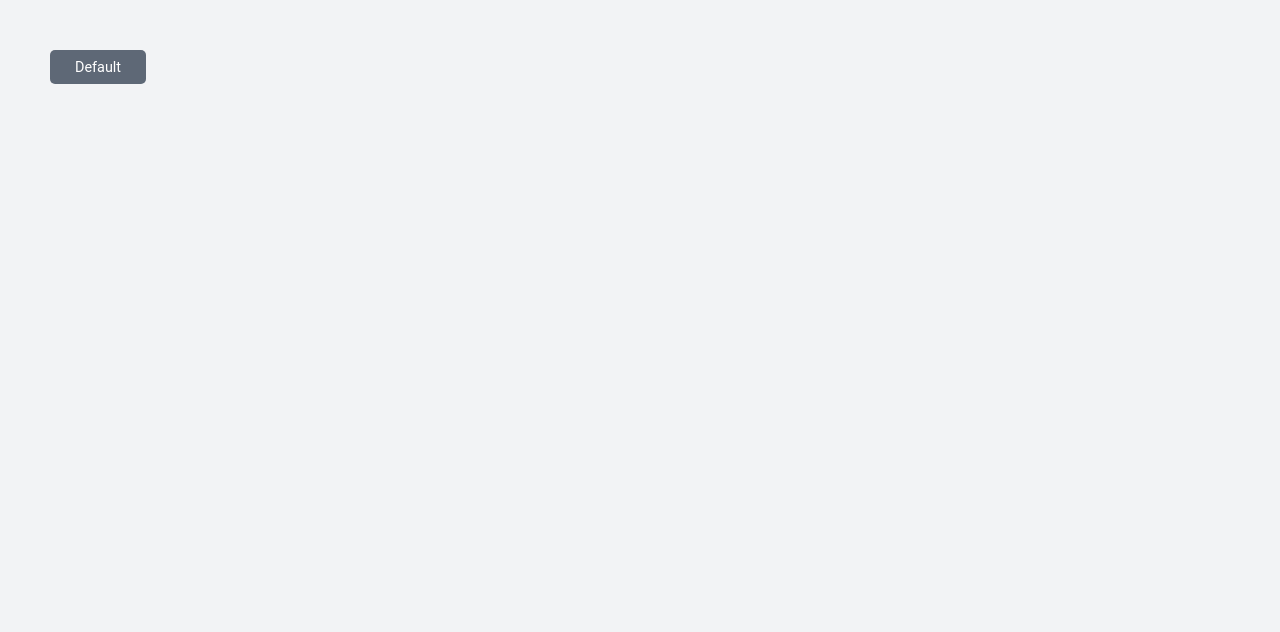
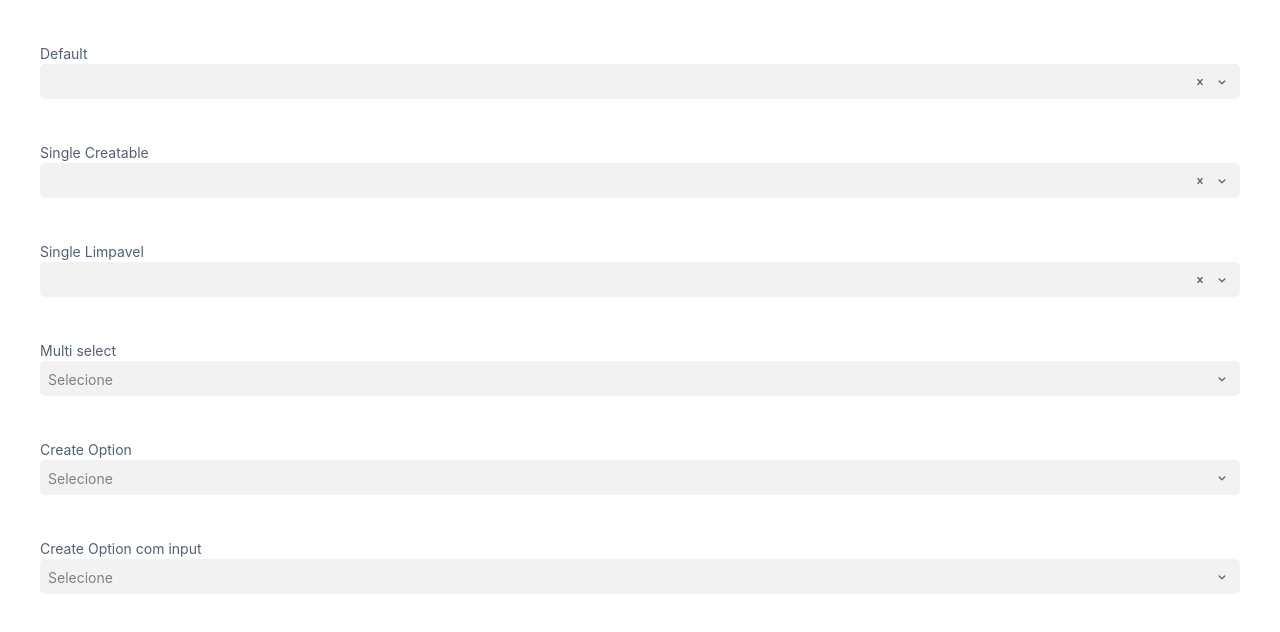
Before and after one commit to rodrigodasilva/react-components, a React (Create React App) app: page / in a window 1280 px wide. Shown: the top 632 px of the page. Built offline with nearby package versions, Linux system fonts and the light colour scheme.

Commit message:
faeat: adicao do componente ReactSelect

```diff
--- a/package.json
+++ b/package.json
@@ -18,6 +18,7 @@
     "react-imask": "^6.0.5",
     "react-router-dom": "^5.2.0",
     "react-scripts": "3.4.1",
+    "react-select": "^3.1.0",
     "react-toastify": "^6.0.9",
     "styled-components": "^5.2.0",
     "uniqid": "^5.2.0"
@@ -28,8 +29,7 @@
     "test": "react-app-rewired test --transformIgnorePatterns \"node_modules/(?!(imask)/)/\"",
     "eject": "react-scripts eject",
     "storybook": "start-storybook -p 9009 -s public",
-    "build-storybook": "build-storybook -s public",
-    "deploy-storybook": "storybook-to-ghpages"
+    "build-storybook": "build-storybook -s public"
   },
   "eslintConfig": {
     "extends": "react-app"
--- /dev/null
+++ b/src/components/ReactSelect/index.js
@@ -0,0 +1,160 @@
+import React, { useState, useCallback } from 'react';
+import Select from 'react-select';
+import CreatableSelect from 'react-select/creatable';
+import PropTypes from 'prop-types';
+
+import { Container, Label } from './styles';
+
+const ReactSelect = ({
+  name,
+  placeholder,
+  noOptionsMessage,
+  label,
+  value,
+  options,
+  isMulti,
+  isClearable,
+  isCreatable,
+  onCreateOption,
+  onChange,
+  onKeyDown,
+  onInputChange,
+  className,
+  ...rest
+}) => {
+  const [inputValue, setInputValue] = useState('');
+
+  const handleChange = useCallback(
+    (event) => {
+      if (onChange) {
+        onChange(event);
+      }
+    },
+    [onChange]
+  );
+
+  const handleKeyDown = useCallback(
+    (event) => {
+      if (onKeyDown) {
+        onKeyDown(event);
+      }
+
+      if (onCreateOption && inputValue) {
+        switch (event.key) {
+          case 'Enter':
+          case 'Tab':
+            onCreateOption(inputValue);
+            setInputValue('');
+            event.preventDefault();
+            break;
+          default:
+        }
+      }
+    },
+    [onKeyDown, onCreateOption, inputValue]
+  );
+
+  const handleInputChange = useCallback(
+    (_value) => {
+      setInputValue(_value);
+
+      if (onInputChange) {
+        onInputChange(_value);
+      }
+    },
+    [onInputChange]
+  );
+
+  const handleCreateOption = useState(
+    (_value) => {
+      if (onCreateOption && _value) {
+        onCreateOption(_value);
+      }
+    },
+    [onCreateOption]
+  );
+
+  return (
+    <Container className={className}>
+      {label && <Label className="label">{label}</Label>}
+
+      {isCreatable ? (
+        <CreatableSelect
+          name={name}
+          options={options}
+          value={value}
+          placeholder={placeholder}
+          onChange={handleChange}
+          onCreateOption={handleCreateOption}
+          onInputChange={handleInputChange}
+          inputValue={inputValue}
+          onKeyDown={handleKeyDown}
+          classNamePrefix="react-select"
+          isMulti={isMulti}
+          isClearable={isClearable}
+          formatCreateLabel={(inputValueOnCreate) =>
+            `Criar "${inputValueOnCreate}"`
+          }
+          noOptionsMessage={() => noOptionsMessage}
+          {...rest}
+        />
+      ) : (
+        <Select
+          name={name}
+          options={options}
+          value={value}
+          inputValue={inputValue}
+          placeholder={placeholder}
+          onChange={handleChange}
+          onInputChange={handleInputChange}
+          onKeyDown={handleKeyDown}
+          classNamePrefix="react-select"
+          isMulti={isMulti}
+          isClearable={isClearable}
+          noOptionsMessage={() => noOptionsMessage}
+          {...rest}
+        />
+      )}
+    </Container>
+  );
+};
+
+ReactSelect.propTypes = {
+  name: PropTypes.string,
+  placeholder: PropTypes.string,
+  label: PropTypes.string,
+  value: PropTypes.oneOfType([
+    PropTypes.oneOf([null]),
+    PropTypes.object,
+    PropTypes.array,
+  ]),
+  options: PropTypes.arrayOf(PropTypes.object),
+  noOptionsMessage: PropTypes.oneOfType([PropTypes.string, PropTypes.element]),
+  isMulti: PropTypes.bool,
+  isClearable: PropTypes.bool,
+  isCreatable: PropTypes.bool,
+  onCreateOption: PropTypes.func,
+  onChange: PropTypes.func,
+  onKeyDown: PropTypes.func,
+  onInputChange: PropTypes.func,
+  className: PropTypes.string,
+};
+
+ReactSelect.defaultProps = {
+  name: '',
+  placeholder: 'Selecione',
+  options: [{}],
+  noOptionsMessage: 'Não há opções',
+  label: '',
+  value: null,
+  isMulti: false,
+  isClearable: true,
+  isCreatable: false,
+  onCreateOption: () => {},
+  onChange: () => {},
+  onKeyDown: () => {},
+  onInputChange: () => {},
+  className: '',
+};
+
+export default ReactSelect;
--- /dev/null
+++ b/src/components/ReactSelect/styles.js
@@ -0,0 +1,118 @@
+import styled from 'styled-components';
+
+export const Container = styled.label`
+  width: 100%;
+
+  .react-select__control {
+    min-height: 35px;
+    background: #f2f2f2;
+    border-radius: 5px;
+    padding: 0 6px;
+    font-size: 14px;
+    border: 0 !important;
+    color: var(--text-color) !important;
+    box-shadow: none !important;
+
+    max-height: 88px;
+    overflow-y: auto;
+  }
+
+  .react-select__value-container,
+  .react-select__value-container--is-multi {
+    padding: 0;
+  }
+
+  .react-select__indicator,
+  .react-select__dropdown-indicator {
+    padding: 2px;
+  }
+
+  .react-select__single-value {
+    color: var(--text-color);
+  }
+
+  .react-select__multi-value {
+    background: var(--default-color);
+    border-radius: 12px;
+    padding: 0 6px;
+  }
+
+  .react-select__multi-value__label {
+    color: #fff;
+    font-size: 14px;
+  }
+
+  .react-select__multi-value__remove {
+    color: #fff;
+    border-radius: 12px;
+    cursor: pointer;
+
+    &:hover {
+      background: var(--default-color);
+      color: #ddd;
+    }
+  }
+
+  .react-select__input input {
+    color: var(--text-color) !important;
+  }
+
+  .react-select__indicator-separator {
+    display: none;
+  }
+  .react-select__dropdown-indicator {
+    color: var(--default-color);
+  }
+  .react-select__dropdown-indicator svg {
+    height: 12px;
+  }
+  .react-select__clear-indicator {
+    color: var(--default-color);
+  }
+  .react-select__clear-indicator svg {
+    height: 12px;
+    width: 16px;
+  }
+
+  .react-select__menu {
+    font-size: 14px;
+  }
+
+  .react-select__menu-list {
+    border-radius: 4px;
+    max-height: 220px !important;
+  }
+
+  .react-select__option {
+    color: var(--text-color);
+    font-size: 14px;
+    padding: 6px;
+
+    &:active {
+      background: var(--default-color) !important;
+      color: #fff;
+    }
+  }
+
+  .react-select__option--is-focused {
+    background: var(--default-color-lighten);
+    color: #fff;
+  }
+
+  .react-select__option--is-selected {
+    background: var(--default-color);
+    color: #fff;
+  }
+
+  .react-select__group-heading {
+    padding-left: 6px;
+  }
+`;
+
+export const Label = styled.label`
+  &.label {
+    color: var(--text-color);
+    font-size: 14px;
+    margin-bottom: 2px;
+  }
+`;
--- a/src/index.js
+++ b/src/index.js
@@ -3,9 +3,4 @@ import ReactDOM from 'react-dom';
 
 import App from './App';
 
-ReactDOM.render(
-  <React.StrictMode>
-    <App />
-  </React.StrictMode>,
-  document.getElementById('root')
-);
+ReactDOM.render(<App />, document.getElementById('root'));
--- a/src/pages/Home/index.js
+++ b/src/pages/Home/index.js
@@ -1,24 +1,46 @@
-import React from 'react';
+import React, { useState } from 'react';
 // import { FaGithub } from 'react-icons/fa';
 
-import { toast } from '~/components/CustomToast';
-import Button from '~/components/Button';
+// import { toast } from '~/components/CustomToast';
+// import Button from '~/components/Button';
+import ReactSelect from '~/components/ReactSelect';
 
 import { Container } from './styles';
 
 export default function Home() {
-  const handleOpenToast = () => {
-    toast.default('Mensagem default', 'Descrição da mensagem default!');
-    toast.success('Mensagem de sucesso', 'Descrição da mensagem de sucesso!');
-    toast.error('Mensagem de erro', 'Descrição da mensagem de erro!');
-    toast.warn('Mensagem de alerta', 'Descrição da mensagem de alerta!');
-    toast.success(
-      'Mensagem de sucesso',
-      '',
-      'configurar',
-      'https://google.com'
-    );
+  const [options, setOptions] = useState([
+    { label: 'option 1', value: '1' },
+    { label: 'option 2', value: '2' },
+    { label: 'option 3', value: '3' },
+  ]);
+  const [singleValue, setSingleValue] = useState({});
+  const [multiValues, setMultiValues] = useState([]);
+
+  const handleCreateOption = (_value) => {
+    setOptions([...options, { label: _value, value: _value }]);
+    setMultiValues([...multiValues, { label: _value, value: _value }]);
   };
+
+  const handleSelectSingleValue = (_value) => {
+    setSingleValue(_value);
+  };
+
+  const handleSelectMultiValue = (_values) => {
+    setMultiValues(_values);
+  };
+
+  // const handleOpenToast = () => {
+  //   toast.default('Mensagem default', 'Descrição da mensagem default!');
+  //   toast.success('Mensagem de sucesso', 'Descrição da mensagem de sucesso!');
+  //   toast.error('Mensagem de erro', 'Descrição da mensagem de erro!');
+  //   toast.warn('Mensagem de alerta', 'Descrição da mensagem de alerta!');
+  //   toast.success(
+  //     'Mensagem de sucesso',
+  //     '',
+  //     'configurar',
+  //     'https://google.com'
+  //   );
+  // };
 
   return (
     <Container>
@@ -26,13 +48,73 @@ export default function Home() {
       <br />
       <h3>Filled button</h3>
       <br /> */}
-      <p style={{ display: 'flex' }}>
-        <Button onClick={() => handleOpenToast()}> Default</Button>
-        {/* <Button color="primary">Primary</Button> */}
-        {/* <Button color="secondary">Secondary</Button>
-        <Button color="success">Success</Button>
-        <Button color="danger">Danger</Button> */}
-      </p>
+      <div style={{ display: 'flex', margin: 20 }}>
+        <ReactSelect
+          value={singleValue}
+          onChange={handleSelectSingleValue}
+          options={options}
+          label="Default"
+        />
+      </div>
+
+      <div style={{ display: 'flex', margin: 20 }}>
+        <ReactSelect
+          value={singleValue}
+          onChange={handleSelectSingleValue}
+          options={options}
+          label="Single Creatable"
+          isCreatable
+          onCreateOption={(value) => handleCreateOption(value)}
+        />
+      </div>
+
+      <div style={{ display: 'flex', margin: 20 }}>
+        <ReactSelect
+          value={singleValue}
+          onChange={handleSelectSingleValue}
+          options={options}
+          label="Single Limpavel"
+          isCreatable
+          isClearable
+          onCreateOption={(value) => handleCreateOption(value)}
+        />
+      </div>
+
+      <div style={{ display: 'flex', margin: 20 }}>
+        <ReactSelect
+          value={multiValues}
+          options={options}
+          onChange={handleSelectMultiValue}
+          label="Multi select"
+          isMulti
+          isClearable
+        />
+      </div>
+
+      <div style={{ display: 'flex', margin: 20 }}>
+        <ReactSelect
+          value={multiValues}
+          options={options}
+          label="Create Option"
+          isMulti
+          onChange={handleSelectMultiValue}
+          isCreatable
+          onCreateOption={(value) => handleCreateOption(value)}
+        />
+      </div>
+
+      <div style={{ display: 'flex', margin: 20 }}>
+        <ReactSelect
+          value={multiValues}
+          onChange={handleSelectMultiValue}
+          options={options}
+          label="Create Option com input"
+          isMulti
+          isCreatable
+          menuIsOpen={false}
+          onCreateOption={(value) => handleCreateOption(value)}
+        />
+      </div>
       {/* <h3>Icons</h3>
       <br />
       <p style={{ display: 'flex' }}>
--- a/src/pages/Home/styles.js
+++ b/src/pages/Home/styles.js
@@ -5,4 +5,7 @@ export const Container = styled.div`
   padding: 50px;
   display: flex;
   flex-direction: column;
+
+  padding: 20px;
+  background: #fff;
 `;
--- a/src/styles/global.js
+++ b/src/styles/global.js
@@ -98,7 +98,6 @@ const GlobalStyles = createGlobalStyle`
   }
 
   body {
-    background-color: var(--bg);
     color: var(--text-color);
     font-family: -apple-system, BlinkMacSystemFont, "Segoe UI", "Roboto", "Oxygen", "Ubuntu", "Cantarell", "Fira Sans", "Droid Sans", "Helvetica Neue", sans-serif;
     font-size: 2rem;
```
Also changed, not shown: 2 other files (tests, documents, lock files or other folders).
